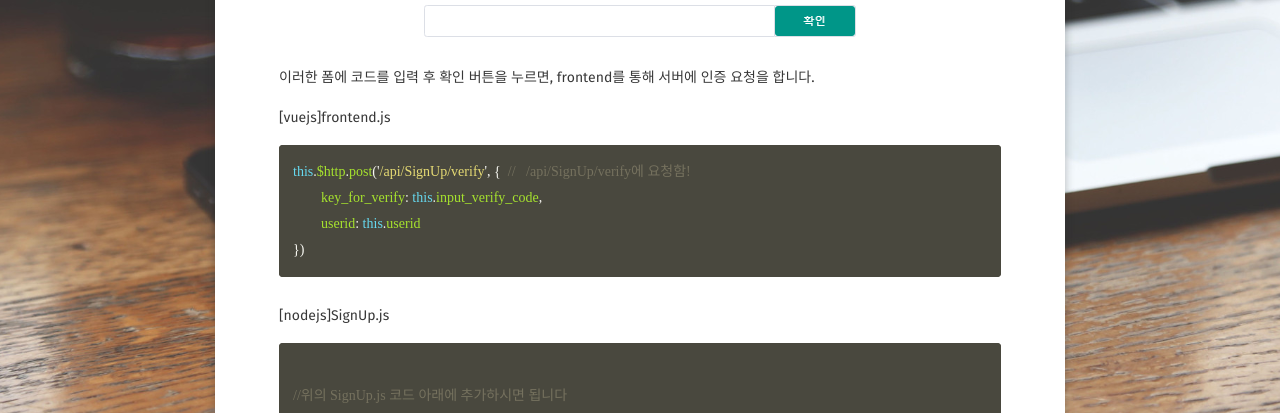
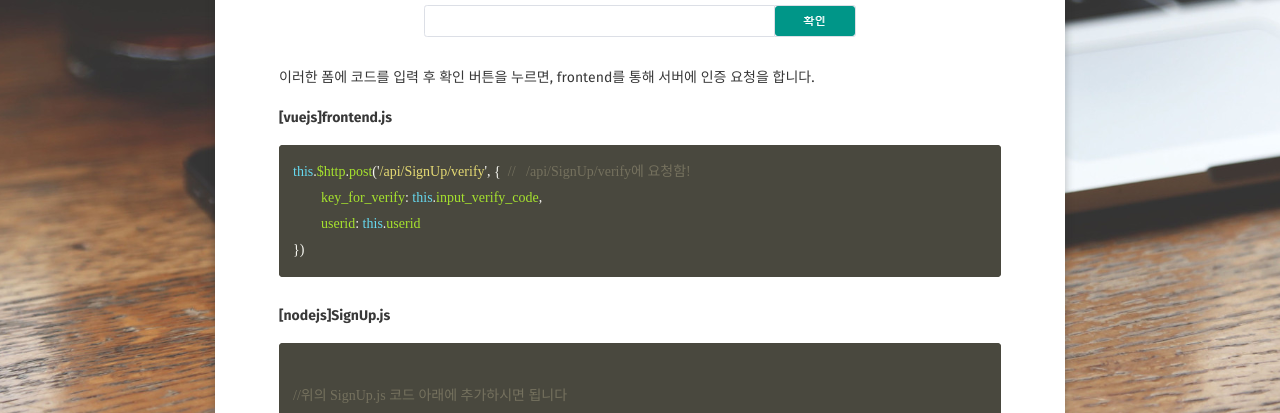
Before and after one commit to plan5886/plan5886.github.io, a Jekyll site: the page built from _posts/2019-12-17-[nodejs]nodemailer with naver2.md, in a window 1280 px wide. Shown: the part 4065-4478 px from the top of the page. Built offline with Jekyll 4.4.1, drawn with Linux system fonts in a browser that asks for light colours; some web fonts are replaced; comment, search, counter and statistics services are not loaded.

````diff
--- a/_posts/2019-12-17-[nodejs]nodemailer with naver2.md
+++ b/_posts/2019-12-17-[nodejs]nodemailer with naver2.md
@@ -147,7 +147,7 @@ router.post('/', function(req, res, next) {
 
 이러한 폼에 코드를 입력 후 확인 버튼을 누르면, frontend를 통해 서버에 인증 요청을 합니다.
 
-[vuejs]frontend.js
+**[vuejs]frontend.js**
 ```javascript
 this.$http.post('/api/SignUp/verify', {  //   /api/SignUp/verify에 요청함!
         key_for_verify: this.input_verify_code,
@@ -155,7 +155,7 @@ this.$http.post('/api/SignUp/verify', {  //   /api/SignUp/verify에 요청함!
 })
 ```
 
-[nodejs]SignUp.js
+**[nodejs]SignUp.js**
 ```javascript
 
 //위의 SignUp.js 코드 아래에 추가하시면 됩니다
````
